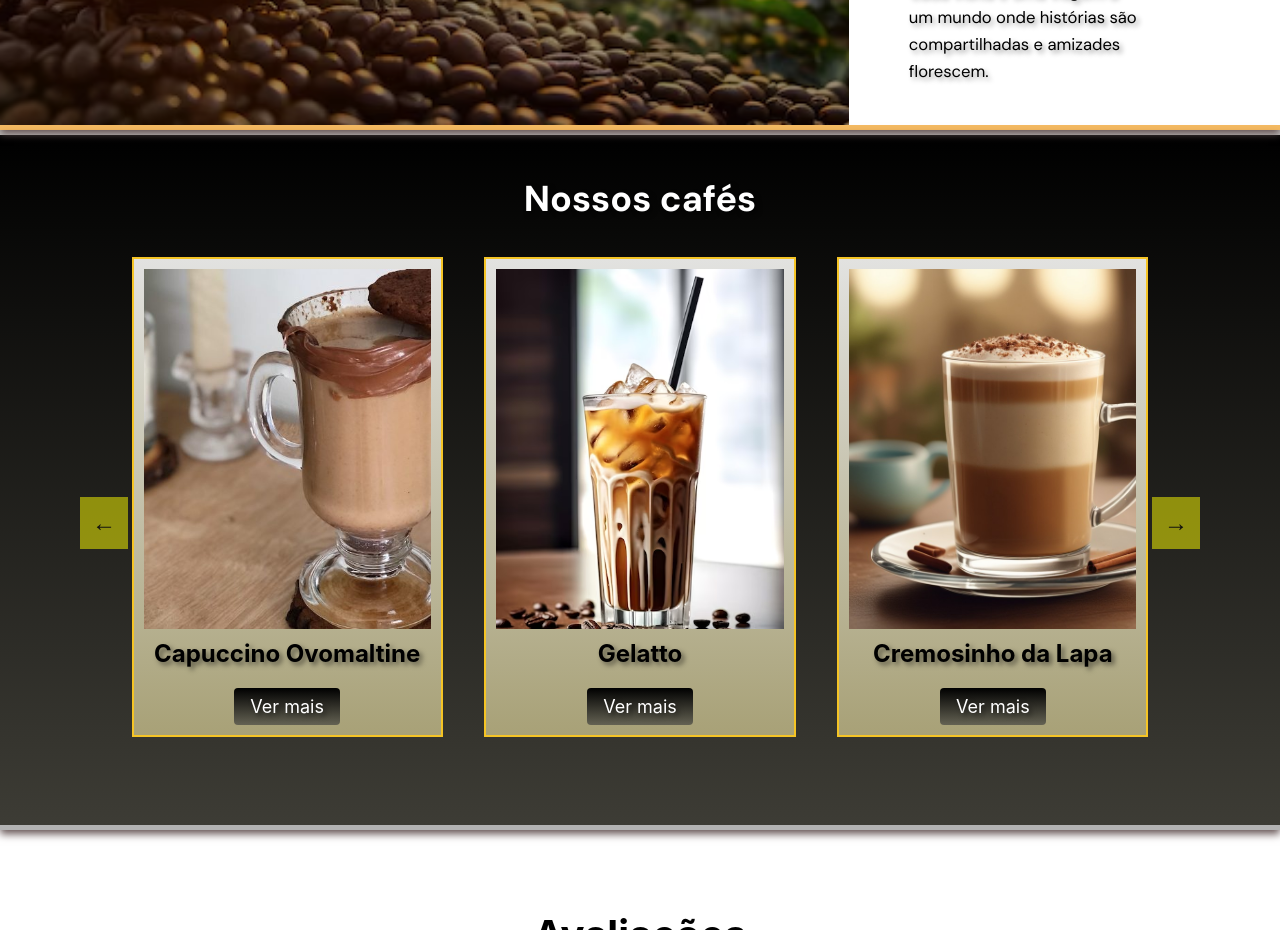
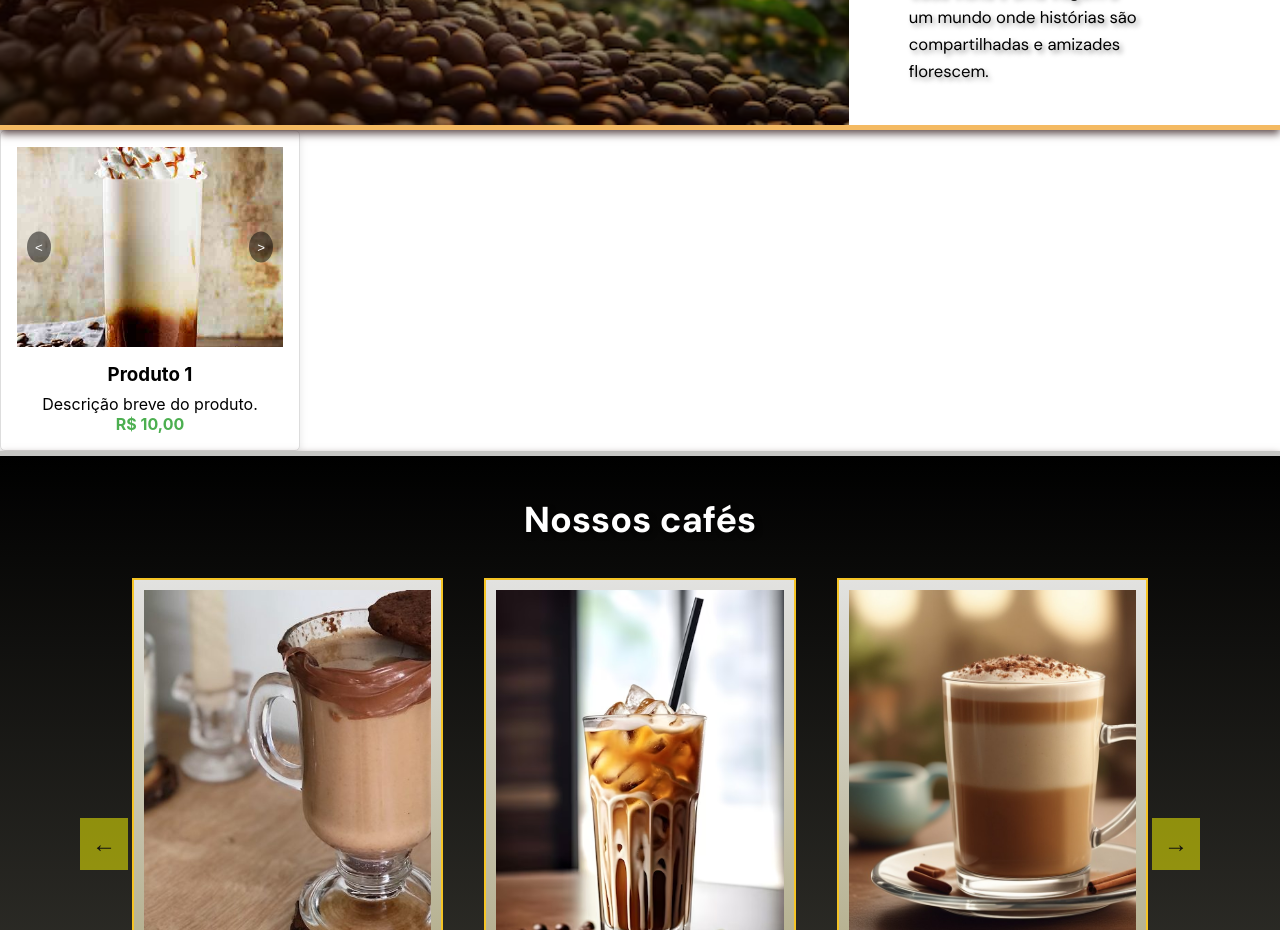
Before and after one commit to Danibruno18/raccoon-coffee, a plain HTML site: page index.html in a window 1280 px wide. Shown: the part 1380-2310 px from the top of the page. Drawn offline with Linux system fonts and the light colour scheme.

Commit message:
adicionado um modelo de uma card de alimentos que ainda vou customizar

```diff
--- a/index.html
+++ b/index.html
@@ -76,7 +76,18 @@
     <!-- Aqui termina o about us -->
 
     <!-- Aqui começa a section sobre os pratos -->
-
+    <div class="product-card">
+      <div class="image-gallery">
+        <img src="images/cafe-capuccino-amor.jpg" alt="Produto 1 - Foto 1" class="active">
+        <img src="images/cafe-cremoso.png" alt="Produto 1 - Foto 2">
+        <img src="images/cafe-dos-namorados.jpeg" alt="Produto 1 - Foto 3">
+        <button class="prev">&lt;</button>
+        <button class="next">&gt;</button>
+      </div>
+      <h3>Produto 1</h3>
+      <p>Descrição breve do produto.</p>
+      <p class="price">R$ 10,00</p>
+    </div>
     <!-- Aqui termina a section sobre os pratos -->
 
     <!-- Aqui começa a section sobre as bebidas -->
@@ -157,6 +168,7 @@
     <!-- Aqui termina a section sobre as bebidas -->
 
     <!-- Aqui começa a section de contatos -->
+
     <section class="contato-local">
       <div class="contato-local-grid">
         <div class="contato">
@@ -167,7 +179,6 @@
         </div>
       </div>
     </section>
-
 
     <!-- Aqui termina a section de contatos -->
 
--- a/script/script.js
+++ b/script/script.js
@@ -122,3 +122,30 @@ function setupMenuToggle() {
     });
   }
 }
+
+// script do pular a imagem do card pratos
+document.querySelectorAll('.image-gallery').forEach(gallery => {
+  const images = gallery.querySelectorAll('img');
+  const prevButton = gallery.querySelector('.prev');
+  const nextButton = gallery.querySelector('.next');
+  let currentIndex = 0;
+
+  // Atualiza a galeria para exibir a imagem
+  const updateGallery = () => {
+    images.forEach((img, index) => {
+      img.classList.toggle('active', index === currentIndex);
+    });
+  };
+
+  // clique no botão "Voltar"
+  prevButton.addEventListener('click', () => {
+    currentIndex = (currentIndex - 1 + images.length) % images.length;
+    updateGallery();
+  });
+
+  // clique no botão "Avançar"
+  nextButton.addEventListener('click', () => {
+    currentIndex = (currentIndex + 1) % images.length;
+    updateGallery();
+  });
+});
--- a/style/style.css
+++ b/style/style.css
@@ -249,6 +249,73 @@ header {
   right: 10px;
 }
 /* FINALIZA SOBRE NÓS */
+
+/* INICIA PRATOS */
+
+.product-card {
+  width: 300px;
+  border: 1px solid #ddd;
+  border-radius: 5px;
+  background-color: #fff;
+  padding: 1rem;
+  text-align: center;
+  box-shadow: 0 4px 8px rgba(0, 0, 0, 0.1);
+}
+
+.image-gallery {
+  position: relative;
+  width: 100%;
+  height: 200px;
+  overflow: hidden;
+  margin-bottom: 1rem;
+}
+
+.image-gallery img {
+  position: absolute;
+  top: 0;
+  left: 0;
+  width: 100%;
+  height: 100%;
+  object-fit: cover;
+  opacity: 0;
+  transition: opacity 0.3s ease-in-out;
+}
+
+.image-gallery img.active {
+  opacity: 1;
+}
+
+.image-gallery button {
+  position: absolute;
+  top: 50%;
+  transform: translateY(-50%);
+  background-color: rgba(0, 0, 0, 0.5);
+  color: #fff;
+  border: none;
+  cursor: pointer;
+  padding: 0.5rem;
+  border-radius: 50%;
+  z-index: 2;
+}
+
+.image-gallery .prev {
+  left: 10px;
+}
+
+.image-gallery .next {
+  right: 10px;
+}
+
+.product-card h3 {
+  margin: 0.5rem 0;
+}
+
+.price {
+  color: #4caf50;
+  font-weight: bold;
+}
+
+/* FINALIZA PRATOS */
 
 /* INICIA BEBIDAS */
 .bebidas-section {
```
